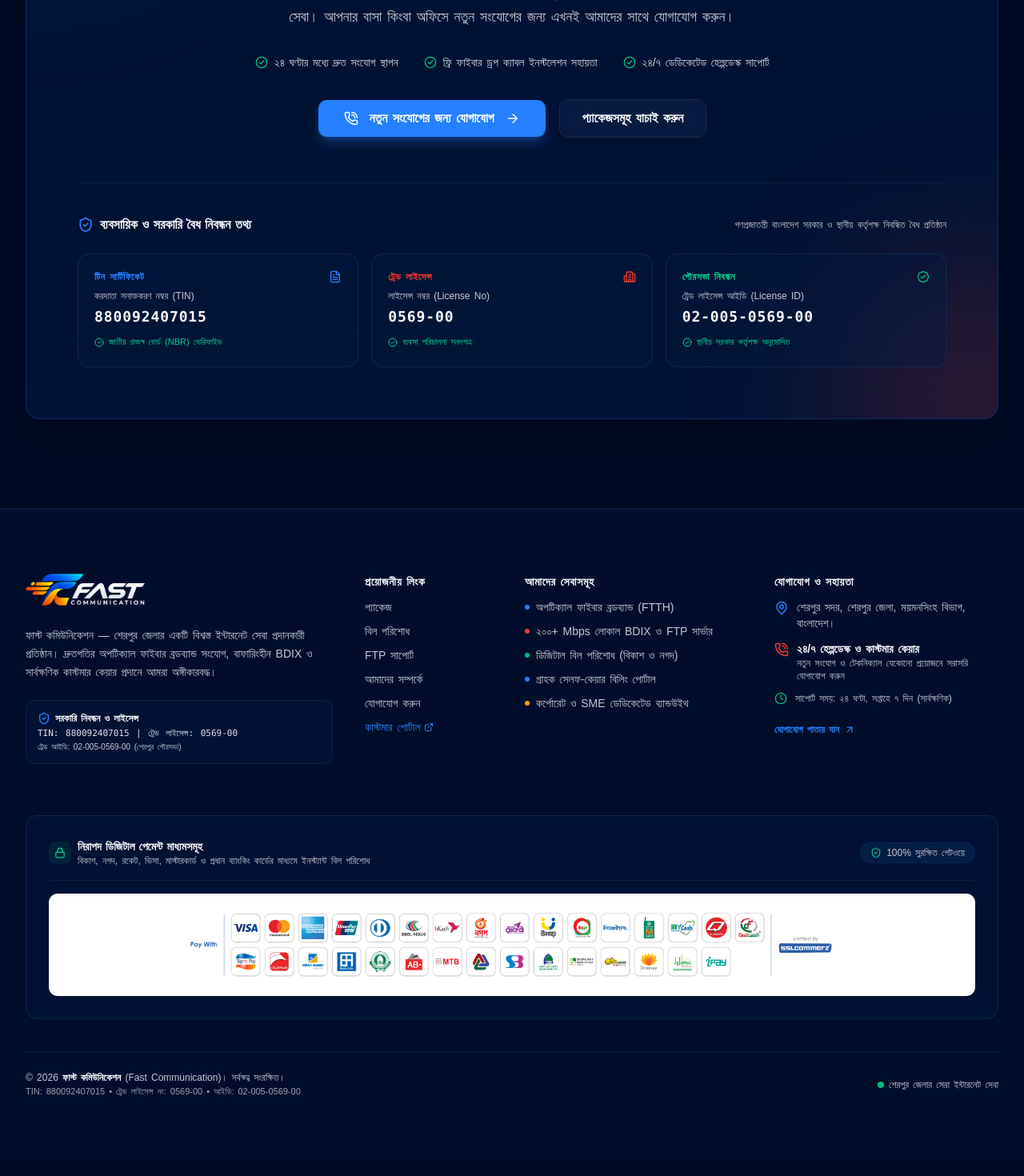
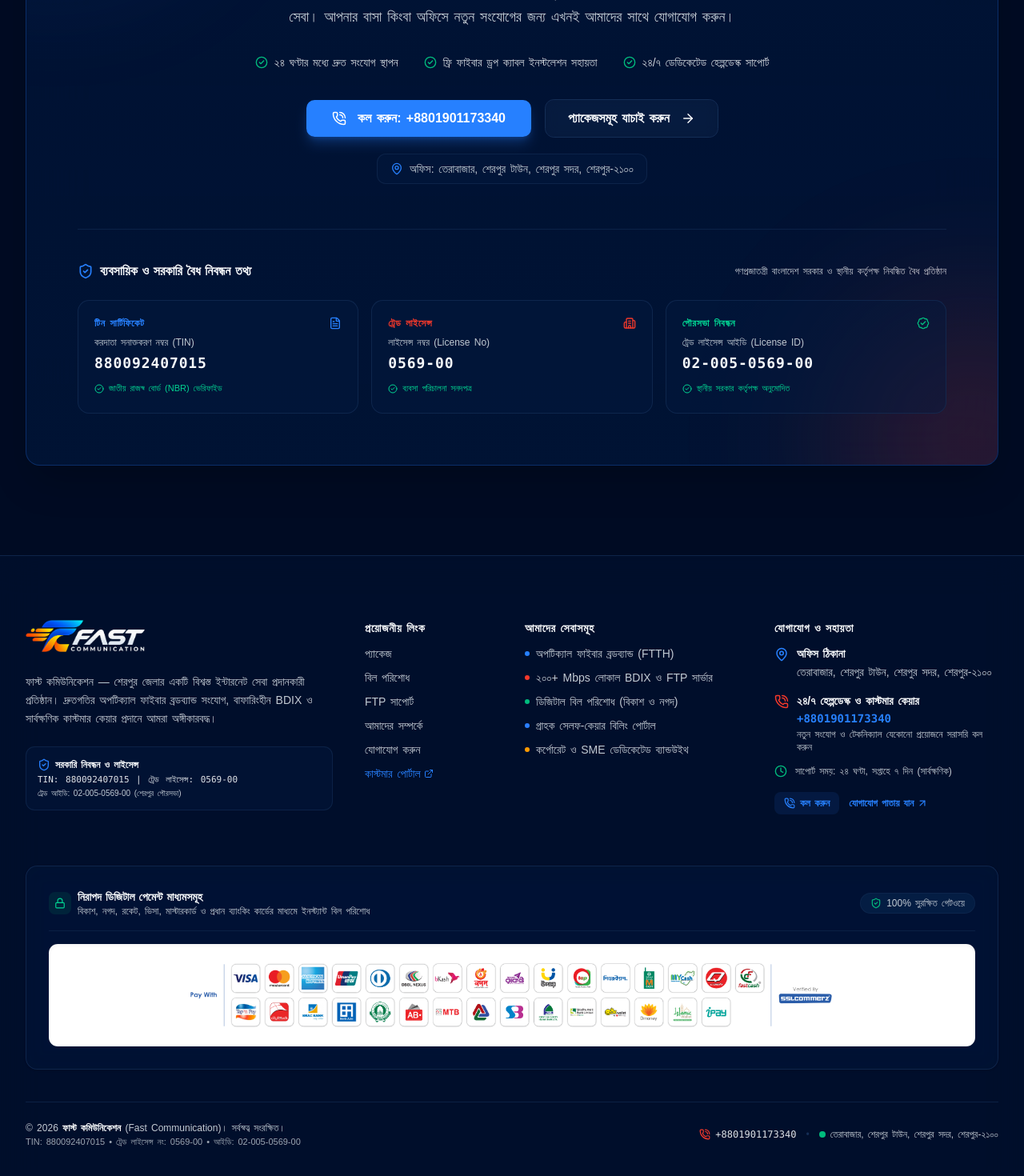
Before and after one commit to riwazed/fast-communication, a Next.js app: page / in a window 1280 px wide. Shown: the part 4340-5810 px from the top of the page at 80% size. Built offline with nearby package versions, Linux system fonts and the light colour scheme; a web font is replaced by a local one.

Commit message:
feat: add pages and components for about us, contact us, ftp services, and packages

```diff
--- a/app/about-us/page.tsx
+++ b/app/about-us/page.tsx
@@ -22,6 +22,7 @@ import {
 } from "lucide-react";
 import { buttonVariants } from "@/components/ui/button";
 import { Badge } from "@/components/ui/badge";
+import { CONTACT_INFO } from "@/lib/navigation";
 import { cn } from "@/lib/utils";
 
 export const metadata: Metadata = {
@@ -310,14 +311,18 @@ export default function AboutUsPage() {
               </div>
             </div>
 
-            <div className="mt-8 pt-6 border-t border-border/60 flex items-center justify-between">
-              <span className="text-xs text-muted-foreground font-mono">
-                Sherpur Sadar, Sherpur District, Mymensingh Division
-              </span>
-              <div className="flex items-center gap-1.5 text-xs font-semibold text-primary">
-                <MapPin className="size-3.5" />
-                <span>শেরপুর সদর</span>
+            <div className="mt-8 pt-6 border-t border-border/60 flex flex-col sm:flex-row sm:items-center justify-between gap-2.5">
+              <div className="flex items-start sm:items-center gap-1.5 text-xs font-medium text-foreground/90">
+                <MapPin className="size-3.5 text-primary shrink-0 mt-0.5 sm:mt-0" />
+                <span>{CONTACT_INFO.address}</span>
               </div>
+              <a
+                href={CONTACT_INFO.phoneHref}
+                className="inline-flex items-center gap-1.5 text-xs font-mono font-semibold text-primary hover:underline"
+              >
+                <PhoneCall className="size-3.5 text-brand-orange shrink-0" />
+                <span>{CONTACT_INFO.phone}</span>
+              </a>
             </div>
           </div>
 
@@ -590,16 +595,16 @@ export default function AboutUsPage() {
             </p>
 
             <div className="mt-2 flex flex-col sm:flex-row items-center gap-3 w-full sm:w-auto">
-              <Link
-                href="/contact-us"
+              <a
+                href={CONTACT_INFO.phoneHref}
                 className={cn(
                   buttonVariants({ variant: "default", size: "lg" }),
                   "w-full sm:w-auto px-7 rounded-xl font-bold shadow-md shadow-primary/20 hover:scale-[1.02] active:scale-[0.98]",
                 )}
               >
                 <PhoneCall className="size-4 mr-2" />
-                <span>যোগাযোগ করুন</span>
-              </Link>
+                <span className="font-mono">{CONTACT_INFO.phone}</span>
+              </a>
 
               <Link
                 href="/packages"
@@ -612,6 +617,11 @@ export default function AboutUsPage() {
                 <ArrowRight className="size-4 ml-2" />
               </Link>
             </div>
+
+            <div className="mt-3 inline-flex items-center gap-1.5 text-xs text-muted-foreground">
+              <MapPin className="size-3.5 text-primary shrink-0" />
+              <span>{CONTACT_INFO.address}</span>
+            </div>
           </div>
         </section>
       </div>
--- a/app/contact-us/page.tsx
+++ b/app/contact-us/page.tsx
@@ -4,12 +4,13 @@ import ComingSoon from "@/components/ComingSoon";
 export const metadata: Metadata = {
   title: "যোগাযোগ করুন | ফাস্ট কমিউনিকেশন শেরপুর",
   description:
-    "ফাস্ট কমিউনিকেশন শেরপুর অফিসের সাথে সরাসরি যোগাযোগ করুন। নতুন ইন্টারনেট সংযোগ, বিলিং ও ২৪/৭ টেকনিক্যাল সাপোর্ট হেল্পলাইন।",
+    "ফাস্ট কমিউনিকেশন শেরপুর অফিসের সাথে সরাসরি যোগাযোগ করুন (তেরাবাজার, শেরপুর টাউন, শেরপুর সদর, শেরপুর-২১০০ | ফোন: +8801901173340)। নতুন ইন্টারনেট সংযোগ, বিলিং ও ২৪/৭ টেকনিক্যাল সাপোর্ট হেল্পলাইন।",
   keywords: [
     "Fast Communication Contact",
     "Sherpur ISP contact number",
     "ফাস্ট কমিউনিকেশন যোগাযোগ",
     "শেরপুর ইন্টারনেট অফিস ফোন নম্বর",
+    "তেরাবাজার শেরপুর ইন্টারনেট",
   ],
 };
 
@@ -20,7 +21,7 @@ export default function ContactUsPage() {
       badge="সাপোর্ট ও ইনকোয়ারি সিস্টেম • শীঘ্রই আসছে"
       title="আমাদের পূর্ণাঙ্গ যোগাযোগ পাতাটি"
       highlightedTitleWord="শীঘ্রই আসছে"
-      description="অনলাইন সাপোর্ট টিকিট ওপেন, সরাসরি ইনকোয়ারি পাঠানো এবং কাস্টমার হেল্পডেস্ক ইন্টারফেস তৈরির কাজ চলমান রয়েছে। যেকোনো জরুরি সহায়তা বা নতুন সংযোগের জন্য সরাসরি আমাদের শেরপুর সদর অফিসে যোগাযোগ করুন।"
+      description="অনলাইন সাপোর্ট টিকিট ওপেন, সরাসরি ইনকোয়ারি পাঠানো এবং কাস্টমার হেল্পডেস্ক ইন্টারফেস তৈরির কাজ চলমান রয়েছে। যেকোনো জরুরি সহায়তা বা নতুন সংযোগের জন্য সরাসরি আমাদের অফিসে (তেরাবাজার, শেরপুর টাউন, শেরপুর সদর, শেরপুর-২১০০) অথবা +8801901173340 নম্বরে কল করুন।"
       upcomingFeatures={[
         "অনলাইন কাস্টমার সাপোর্ট টিকেট ও ট্র্যাকিং",
         "ওয়েবসাইট থেকে সরাসরি নতুন সংযোগের রিকোয়েস্ট",
--- a/app/ftp-services/page.tsx
+++ b/app/ftp-services/page.tsx
@@ -17,9 +17,11 @@ import {
   HelpCircle,
   AlertCircle,
   ArrowRight,
+  PhoneCall,
 } from "lucide-react";
 import { FTP_SERVERS, LIVE_TV_SERVERS } from "@/lib/ftp";
 import FtpDirectoryClient from "@/components/FtpDirectoryClient";
+import { CONTACT_INFO } from "@/lib/navigation";
 import { Badge } from "@/components/ui/badge";
 
 export const metadata: Metadata = {
@@ -436,17 +438,26 @@ export default function FtpServicesPage() {
                 <AlertCircle className="size-5 text-primary shrink-0" />
                 <p className="text-xs text-foreground/90">
                   সার্ভার সংক্রান্ত যেকোনো সমস্যায় আমাদের ২৪/৭ সাপোর্ট টিমের
-                  সাথে যোগাযোগ করুন।
+                  সাথে যোগাযোগ করুন ({CONTACT_INFO.phone})।
                 </p>
               </div>
 
-              <Link
-                href="/contact-us"
-                className="inline-flex items-center gap-1.5 rounded-lg bg-primary px-4 py-2 text-xs font-semibold text-primary-foreground transition-all hover:bg-primary/90 shrink-0"
-              >
-                <span>২৪/৭ হেল্পলাইনে যোগাযোগ</span>
-                <ArrowRight className="size-3.5" />
-              </Link>
+              <div className="flex items-center gap-2 shrink-0">
+                <a
+                  href={CONTACT_INFO.phoneHref}
+                  className="inline-flex items-center gap-1.5 rounded-lg bg-primary px-4 py-2 text-xs font-semibold text-primary-foreground transition-all hover:bg-primary/90"
+                >
+                  <PhoneCall className="size-3.5" />
+                  <span>কল করুন</span>
+                </a>
+                <Link
+                  href="/contact-us"
+                  className="inline-flex items-center gap-1.5 rounded-lg border border-primary/30 bg-background/80 px-3.5 py-2 text-xs font-semibold text-primary transition-all hover:bg-primary hover:text-primary-foreground"
+                >
+                  <span>যোগাযোগ পাতা</span>
+                  <ArrowRight className="size-3.5" />
+                </Link>
+              </div>
             </div>
           </div>
         </section>
--- a/components/CTA.tsx
+++ b/components/CTA.tsx
@@ -8,8 +8,10 @@ import {
   BadgeCheck,
   CheckCircle2,
   Sparkles,
+  MapPin,
 } from "lucide-react";
 import { buttonVariants } from "@/components/ui/button";
+import { CONTACT_INFO } from "@/lib/navigation";
 import { cn } from "@/lib/utils";
 
 /**
@@ -90,17 +92,16 @@ export default function CTA() {
 
           {/* Action Buttons */}
           <div className="mt-9 flex flex-col sm:flex-row items-center justify-center gap-3.5 sm:gap-4">
-            <Link
-              href="/contact-us"
+            <a
+              href={CONTACT_INFO.phoneHref}
               className={cn(
                 buttonVariants({ variant: "default", size: "lg" }),
                 "w-full sm:w-auto h-12 px-8 rounded-xl text-base font-bold shadow-lg shadow-primary/25 transition-all duration-200 hover:shadow-xl hover:shadow-primary/35 hover:scale-[1.02] active:scale-[0.98]",
               )}
             >
               <PhoneCall className="size-4.5 mr-2" />
-              <span>নতুন সংযোগের জন্য যোগাযোগ</span>
-              <ArrowRight className="size-4.5 ml-2" />
-            </Link>
+              <span>কল করুন: {CONTACT_INFO.phone}</span>
+            </a>
 
             <Link
               href="/packages"
@@ -110,7 +111,16 @@ export default function CTA() {
               )}
             >
               <span>প্যাকেজসমূহ যাচাই করুন</span>
+              <ArrowRight className="size-4.5 ml-2" />
             </Link>
+          </div>
+
+          {/* Office Location Pill */}
+          <div className="mt-5 flex items-center justify-center">
+            <div className="inline-flex items-center gap-2 rounded-xl border border-border/60 bg-muted/40 px-4 py-2 text-xs sm:text-sm text-muted-foreground">
+              <MapPin className="size-4 text-primary shrink-0" />
+              <span>অফিস: {CONTACT_INFO.address}</span>
+            </div>
           </div>
 
           {/* =============================================================
--- a/components/Footer.tsx
+++ b/components/Footer.tsx
@@ -12,7 +12,7 @@ import {
   Lock,
 } from "lucide-react";
 import Logo from "@/components/Logo";
-import { MAIN_NAV_LINKS, PORTAL_LINK } from "@/lib/navigation";
+import { CONTACT_INFO, MAIN_NAV_LINKS, PORTAL_LINK } from "@/lib/navigation";
 import sslPaymentGateway from "@/public/ssl-payment-gateway.png";
 
 async function CurrentYear() {
@@ -127,11 +127,16 @@ export default function Footer() {
             <h3 className="text-sm font-bold tracking-wider text-foreground uppercase">
               যোগাযোগ ও সহায়তা
             </h3>
-            <div className="flex flex-col gap-3 text-sm text-muted-foreground">
+            <div className="flex flex-col gap-3.5 text-sm text-muted-foreground">
               {/* Location */}
               <div className="flex items-start gap-2.5">
                 <MapPin className="size-4.5 text-primary shrink-0 mt-0.5" />
-                <span>শেরপুর সদর, শেরপুর জেলা, ময়মনসিংহ বিভাগ, বাংলাদেশ।</span>
+                <div>
+                  <p className="font-semibold text-foreground">অফিস ঠিকানা</p>
+                  <p className="mt-0.5 text-xs sm:text-sm text-muted-foreground leading-relaxed">
+                    {CONTACT_INFO.address}
+                  </p>
+                </div>
               </div>
 
               {/* Support Phone / Helpline */}
@@ -141,8 +146,14 @@ export default function Footer() {
                   <p className="font-semibold text-foreground">
                     ২৪/৭ হেল্পডেস্ক ও কাস্টমার কেয়ার
                   </p>
-                  <p className="text-xs text-muted-foreground">
-                    নতুন সংযোগ ও টেকনিক্যাল যেকোনো প্রয়োজনে সরাসরি যোগাযোগ করুন
+                  <a
+                    href={CONTACT_INFO.phoneHref}
+                    className="mt-0.5 inline-block font-mono text-sm font-bold text-primary transition-colors hover:underline"
+                  >
+                    {CONTACT_INFO.phone}
+                  </a>
+                  <p className="mt-0.5 text-xs text-muted-foreground">
+                    নতুন সংযোগ ও টেকনিক্যাল যেকোনো প্রয়োজনে সরাসরি কল করুন
                   </p>
                 </div>
               </div>
@@ -154,10 +165,17 @@ export default function Footer() {
               </div>
 
               {/* Quick Action Link */}
-              <div className="pt-2">
+              <div className="pt-1 flex flex-wrap items-center gap-3">
+                <a
+                  href={CONTACT_INFO.phoneHref}
+                  className="inline-flex items-center gap-1.5 rounded-lg bg-primary/10 px-3 py-1.5 text-xs font-semibold text-primary transition-colors hover:bg-primary hover:text-primary-foreground"
+                >
+                  <PhoneCall className="size-3.5" />
+                  <span>কল করুন</span>
+                </a>
                 <Link
                   href="/contact-us"
-                  className="inline-flex items-center gap-1.5 text-xs font-semibold text-primary transition-all hover:underline"
+                  className="inline-flex items-center gap-1 text-xs font-semibold text-primary transition-all hover:underline"
                 >
                   <span>যোগাযোগ পাতায় যান</span>
                   <ArrowUpRight className="size-3.5" />
@@ -225,10 +243,18 @@ export default function Footer() {
             </p>
           </div>
 
-          <div className="flex items-center gap-3 text-xs">
+          <div className="flex flex-wrap items-center justify-center sm:justify-end gap-3 text-xs">
+            <a
+              href={CONTACT_INFO.phoneHref}
+              className="inline-flex items-center gap-1.5 font-mono font-medium text-foreground/90 transition-colors hover:text-primary"
+            >
+              <PhoneCall className="size-3.5 text-brand-orange" />
+              <span>{CONTACT_INFO.phone}</span>
+            </a>
+            <span className="hidden sm:inline text-border">•</span>
             <span className="inline-flex items-center gap-1.5">
               <span className="size-2 rounded-full bg-emerald-500" />
-              <span>শেরপুর জেলার সেরা ইন্টারনেট সেবা</span>
+              <span>{CONTACT_INFO.address}</span>
             </span>
           </div>
         </div>
--- a/components/PackagesFilterClient.tsx
+++ b/components/PackagesFilterClient.tsx
@@ -15,7 +15,9 @@ import {
   Layers,
   PhoneCall,
   ArrowRight,
+  MapPin,
 } from "lucide-react";
+import { CONTACT_INFO } from "@/lib/navigation";
 import { cn } from "@/lib/utils";
 import {
   ALL_PACKAGES,
@@ -130,21 +132,36 @@ export default function PackagesFilterClient() {
           </div>
           <div>
             <p className="text-xs sm:text-sm font-semibold text-foreground leading-snug">
-              প্যাকেজ রেট নির্ধারিত • নতুন সংযোগ পেতে সরাসরি অফিসে কল করুন
+              প্যাকেজ রেট নির্ধারিত • নতুন সংযোগ পেতে কল করুন:{" "}
+              <a
+                href={CONTACT_INFO.phoneHref}
+                className="font-mono text-primary hover:underline"
+              >
+                {CONTACT_INFO.phone}
+              </a>
             </p>
-            <p className="text-xs text-muted-foreground mt-1 leading-relaxed">
-              যেকোনো প্যাকেজের সংযোগ নিতে আমাদের শেরপুর সদরের অফিসে যোগাযোগ বা
-              ফোন করুন।
+            <p className="text-xs text-muted-foreground mt-1 leading-relaxed flex items-center gap-1.5 flex-wrap">
+              <MapPin className="size-3.5 text-primary shrink-0" />
+              <span>অফিস: {CONTACT_INFO.address}</span>
             </p>
           </div>
         </div>
-        <Link
-          href="/contact-us"
-          className="w-full sm:w-auto justify-center shrink-0 inline-flex items-center gap-1.5 rounded-xl border border-primary/30 bg-background/80 px-4 py-2 text-xs font-semibold text-primary hover:bg-primary hover:text-primary-foreground transition-all duration-200"
-        >
-          <span>অফিসের তথ্য দেখুন</span>
-          <ArrowRight className="size-3.5" />
-        </Link>
+        <div className="flex items-center gap-2 w-full sm:w-auto shrink-0">
+          <a
+            href={CONTACT_INFO.phoneHref}
+            className="flex-1 sm:flex-initial justify-center inline-flex items-center gap-1.5 rounded-xl bg-primary px-4 py-2 text-xs font-semibold text-primary-foreground shadow-xs hover:bg-primary/90 transition-all duration-200"
+          >
+            <PhoneCall className="size-3.5" />
+            <span>কল করুন</span>
+          </a>
+          <Link
+            href="/contact-us"
+            className="flex-1 sm:flex-initial justify-center inline-flex items-center gap-1.5 rounded-xl border border-primary/30 bg-background/80 px-4 py-2 text-xs font-semibold text-primary hover:bg-primary hover:text-primary-foreground transition-all duration-200"
+          >
+            <span>যোগাযোগ পাতা</span>
+            <ArrowRight className="size-3.5" />
+          </Link>
+        </div>
       </div>
 
       {/* =============================================================
--- a/lib/navigation.ts
+++ b/lib/navigation.ts
@@ -49,7 +49,13 @@ export const MAIN_NAV_LINKS: NavItem[] = [
 export const PORTAL_LINK: NavItem = {
   id: "portal",
   name: "কাস্টমার পোর্টাল",
-  href: "https://portal.bcncommunication.net/customer/login",
+  href: "https://portal.fastcommunication.com.bd/customer/login",
   iconName: "LogIn",
   isExternal: true,
 };
+
+export const CONTACT_INFO = {
+  address: "তেরাবাজার, শেরপুর টাউন, শেরপুর সদর, শেরপুর-২১০০",
+  phone: "+8801901173340",
+  phoneHref: "tel:+8801901173340",
+} as const;
--- a/lib/packages.ts
+++ b/lib/packages.ts
@@ -391,6 +391,6 @@ export const PACKAGE_FAQS = [
   {
     question: "সংযোগ বিঘ্নিত হলে বা কোনো টেকনিক্যাল সমস্যা হলে কীভাবে সহায়তা পাব?",
     answer:
-      "আমাদের রয়েছে সার্বক্ষণিক ২৪/৭ কল সেন্টার ও লোকাল অন-সাইট সাপোর্ট টিম। আপনি আমাদের হটলাইন নম্বরে কল করতে পারেন অথবা কাস্টমার পোর্টালে সরাসরি সাপোর্ট টিকিট ওপেন করতে পারেন। শেরপুর সদরে সাধারণত ৩০ থেকে ৬০ মিনিটের মধ্যে জরুরি সমাধান প্রদান করা হয়।",
+      "আমাদের রয়েছে সার্বক্ষণিক ২৪/৭ কল সেন্টার ও লোকাল অন-সাইট সাপোর্ট টিম। আপনি আমাদের হটলাইন নম্বরে (+8801901173340) কল করতে পারেন, সরাসরি অফিসে (তেরাবাজার, শেরপুর টাউন, শেরপুর সদর, শেরপুর-২১০০) যোগাযোগ করতে পারেন অথবা কাস্টমার পোর্টালে সাপোর্ট টিকিট ওপেন করতে পারেন। শেরপুর সদরে সাধারণত ৩০ থেকে ৬০ মিনিটের মধ্যে জরুরি সমাধান প্রদান করা হয়।",
   },
 ];
```
Also changed, not shown: app/packages/page.tsx (+11 -5 lines), components/ComingSoon.tsx (+19 -7 lines), components/SideBar.tsx (+24 -1 lines).
